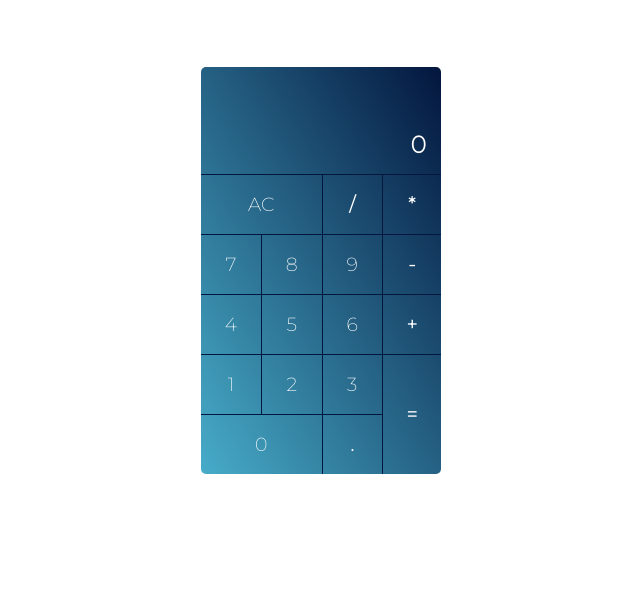
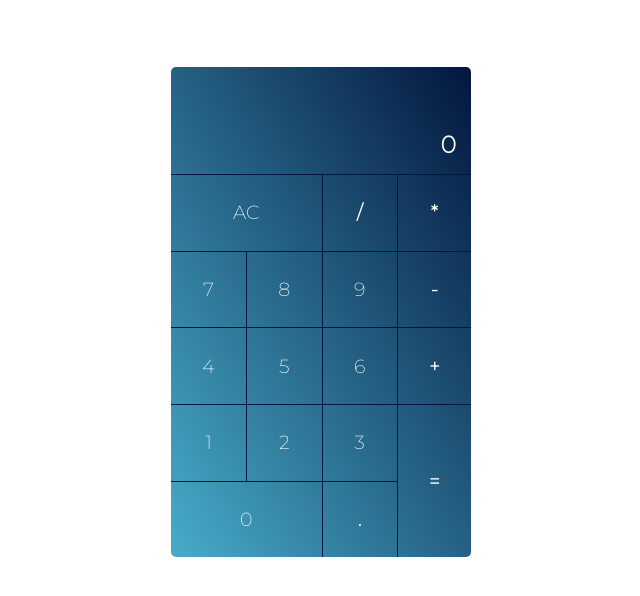
Before and after one commit to nprokopova/react-calculator, a Next.js app: page / in a window 1280 px wide. Shown: the top 596 px of the page, without its empty margins (319-959 px from the left). Built offline with nearby package versions, Linux system fonts and the light colour scheme.

Commit message:
dimensions changed

```diff
--- a/components/buttons.js
+++ b/components/buttons.js
@@ -81,7 +81,7 @@ const Buttons = (props) => {
 
 const ButtonWrapper = styled.div`
   display: grid;
-  height: 300px;
+  height: 80%;
   background: none;
   grid:
     "AC AC divide multiply"
--- a/components/calculator.js
+++ b/components/calculator.js
@@ -146,11 +146,13 @@ const Calculator = () => {
 const Wrapper = styled.div`
   background: linear-gradient(to bottom left, #03163e 0%, #47acc9 100%);
   display: flex;
-  width: 240px;
+  width: 300px;
+  height: 490px;
   flex-direction: column;
   justify-content: center;
   color: white;
   border-radius: 5px;
+
 `;
 
 export default Calculator;
```
